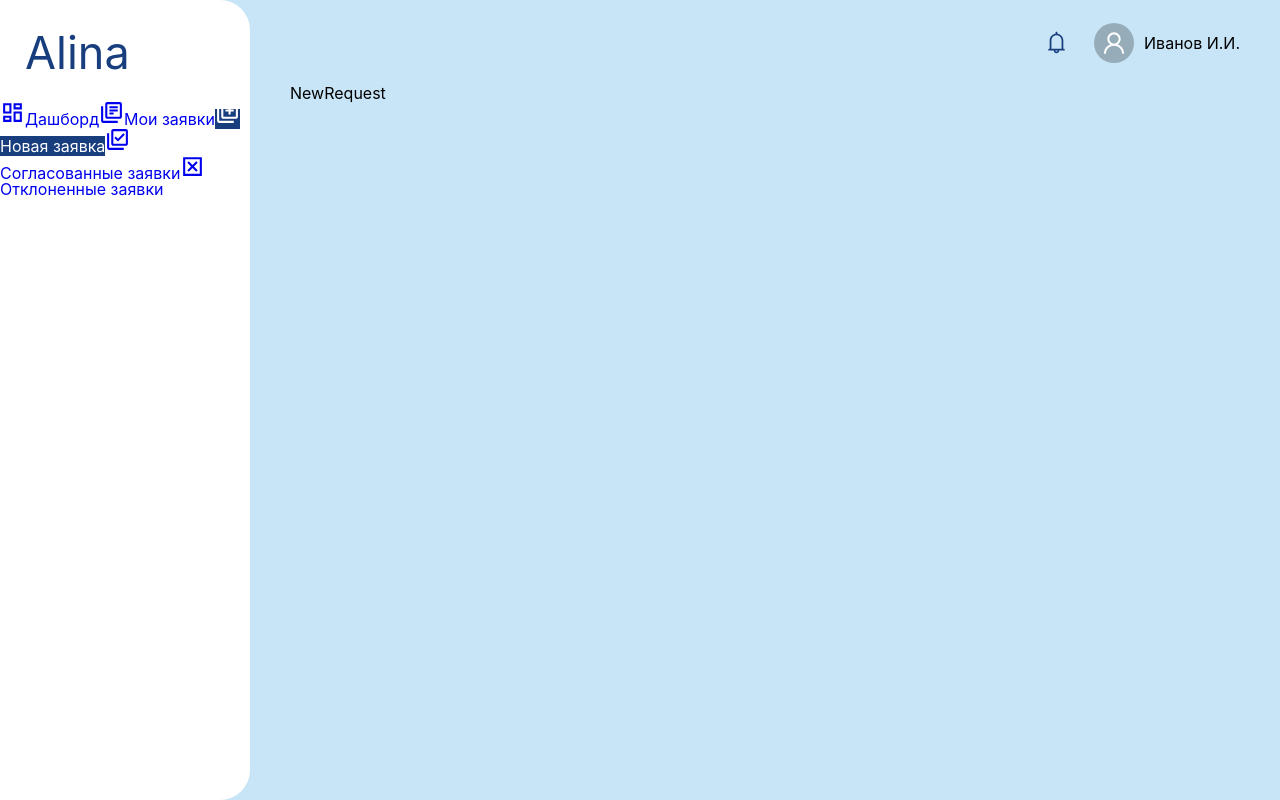
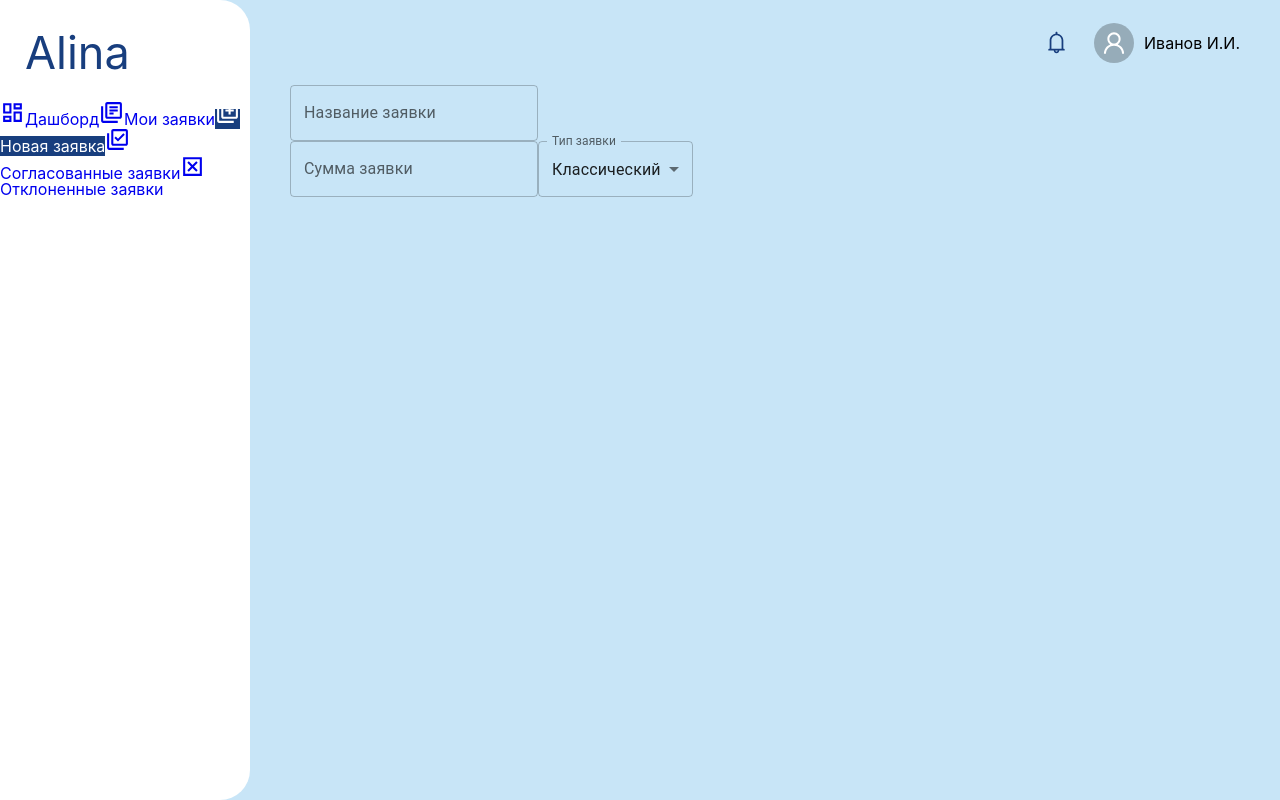
Before and after one commit to ZetBaur/alina, a React (Vite) app: page /newrequest in a window 1280 px wide. Built offline with nearby package versions, Linux system fonts and the light colour scheme.

Commit message:
start layout refactor

```diff
--- a/src/screens/Dashboard.tsx
+++ b/src/screens/Dashboard.tsx
@@ -44,7 +44,7 @@ function Dashboard() {
         </div>
 
         <div className={styles.col3}>
-          <Title title='KPI за деь' feature='за день' />
+          <Title title='KPI' feature='за день' />
 
           <div className={styles.chart}>
             <KpiChart />
--- /dev/null
+++ b/src/screens/NewRequest.module.scss
@@ -0,0 +1,4 @@
+.new-request {
+  background: #fff;
+  padding: 25px;
+}
--- a/src/screens/NewRequest.tsx
+++ b/src/screens/NewRequest.tsx
@@ -1,5 +1,59 @@
+import { useState } from 'react';
+import {
+  Box,
+  FormControl,
+  InputLabel,
+  MenuItem,
+  Select,
+  SelectChangeEvent,
+  TextField,
+} from '@mui/material';
+import styles from './NewRequest.module.scss';
+
 function NewRequest() {
-  return <div>NewRequest</div>;
+  const [selectedOption, setSelectedOption] = useState('classic');
+
+  const selectChange = (e: SelectChangeEvent) => {
+    setSelectedOption(e.target.value);
+  };
+
+  return (
+    <div className={styles.newRequest}>
+      <Box>
+        <FormControl>
+          <TextField
+            id='outlined-basic'
+            label='Название заявки'
+            variant='outlined'
+          />
+        </FormControl>
+      </Box>
+
+      <Box>
+        <FormControl>
+          <TextField
+            id='outlined-basic'
+            label='Сумма заявки'
+            variant='outlined'
+          />
+        </FormControl>
+
+        <FormControl>
+          <InputLabel id='request-type'>Тип заявки</InputLabel>
+          <Select
+            labelId='request-type'
+            id='request-type'
+            value={selectedOption}
+            label='Тип заявки'
+            onChange={selectChange}
+          >
+            <MenuItem value='classic'>Классический</MenuItem>
+            <MenuItem value='standart'>Стандартный</MenuItem>
+          </Select>
+        </FormControl>
+      </Box>
+    </div>
+  );
 }
 
 export default NewRequest;
```
